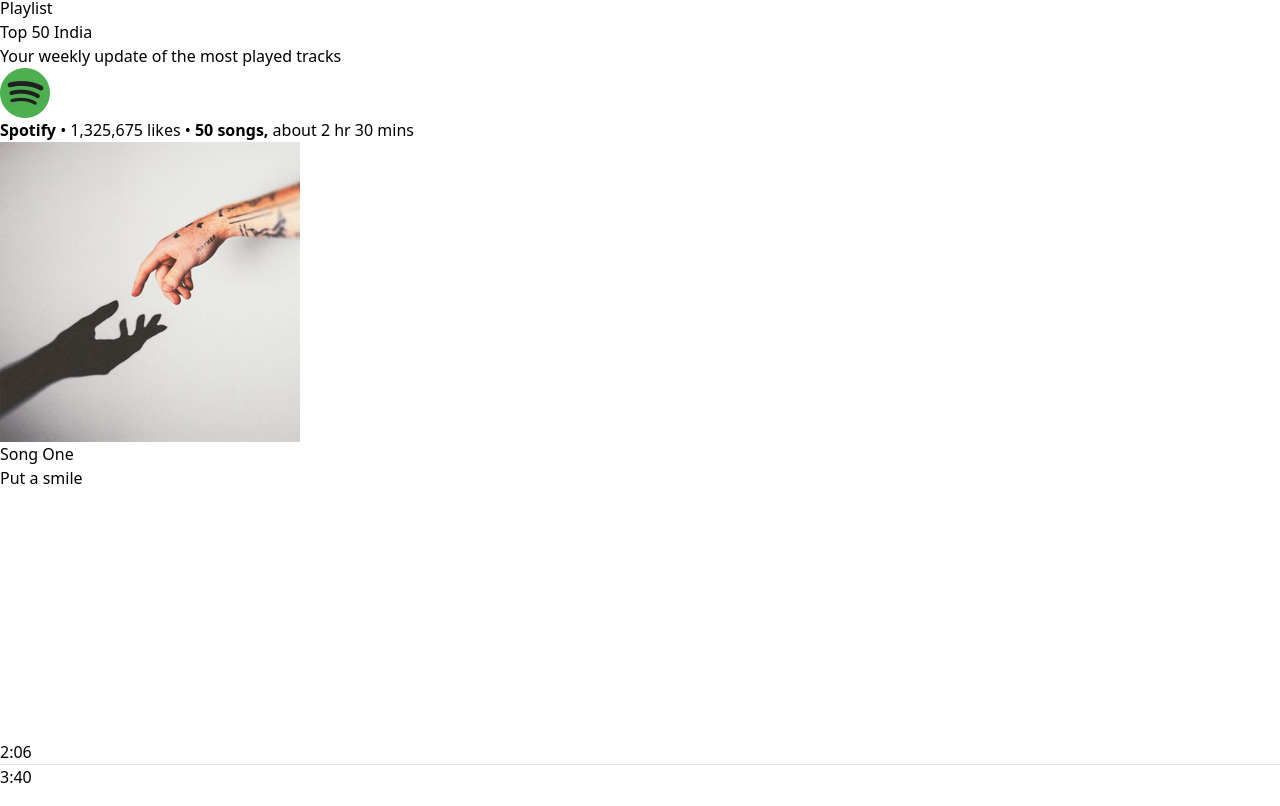
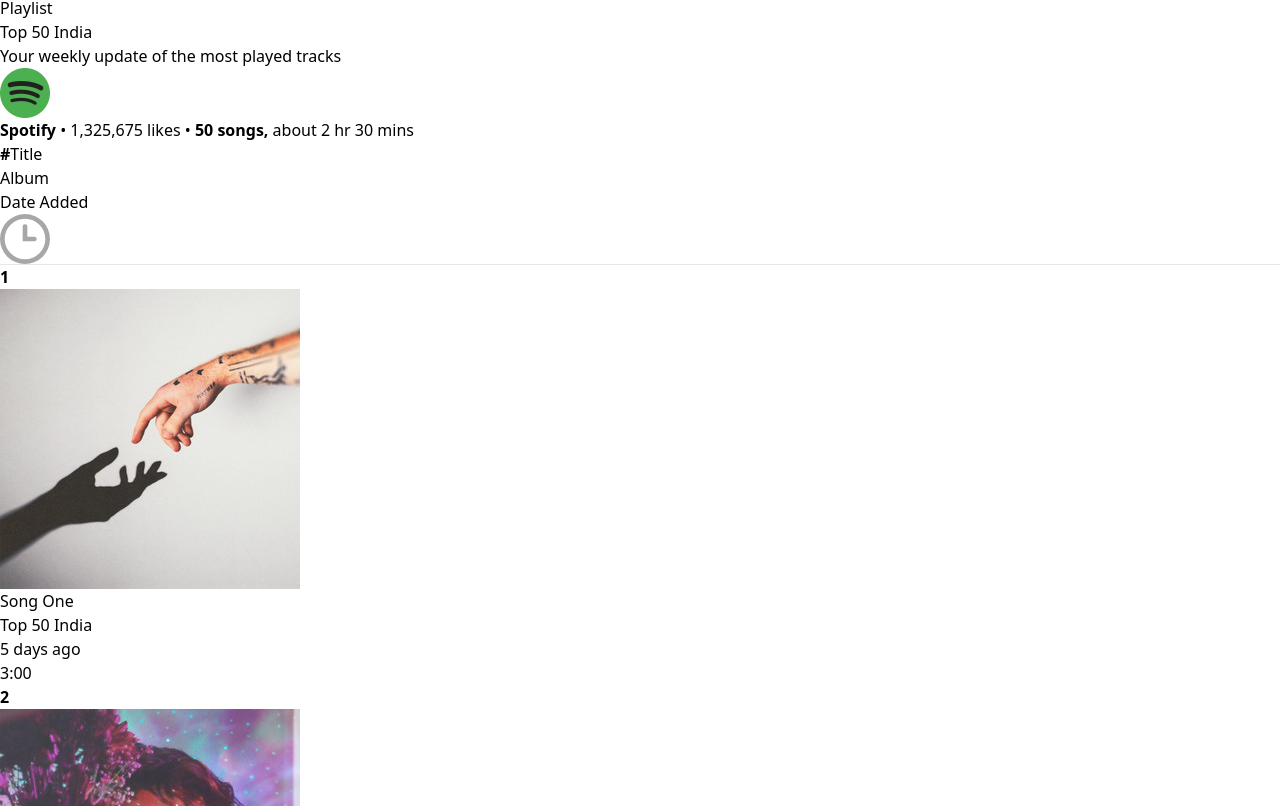
Before and after one commit to Withyen/Spotify-Clone, a React (Vite) app: page /album/1 in a window 1280 px wide. Shown: the part 1014-1820 px from the top of the page. Built offline with nearby package versions, Linux system fonts and the light colour scheme.

Commit message:
feat: add fully functional music album page

```diff
--- a/src/componets/DisplayAlbum.jsx
+++ b/src/componets/DisplayAlbum.jsx
@@ -1,7 +1,7 @@
 import React from 'react'
 import Navbar from './Navbar'
 import { useParams } from 'react-router-dom';
-import { albumsData, assets } from '../assets/assets';
+import { albumsData, assets, songsData } from '../assets/assets';
 
 const DisplayAlbum = () => {
   const { id } = useParams();
@@ -22,6 +22,27 @@
           </p>
         </div>
       </div>
+      <div className='grid grid-cols-3 sm:grid-cols-4 mt-10 mb-4 pl-2 text-[#a7a7a7]'>
+        <p><b className='mr-4'>#</b>Title</p>
+        <p>Album</p>
+        <p className='hidden sm:block'>Date Added</p>
+        <img className='m-auto w-4' src={assets.clock_icon} alt="" />
+      </div>
+      <hr />
+      {
+        songsData.map((item, index) => (
+          <div key={index} className='grid grid-cols-3 sm:grid-cols-4 gap-2 p-2 items-center text-[#a7a7a7] hover:bg-[#ffffff2b] cursor-pointer'>
+            <p className='text-white'>
+              <b className='mr-4 text-[#a7a7a7]'>{index+1}</b>
+              <img className='inline w-10 mr-5' src={item.image} alt="" />
+              {item.name}
+            </p>
+            <p className='text-15px'>{albumData.name}</p>
+            <p className='text-[15px] hidden sm:block'>5 days ago</p>
+            <p className='text-[15px] text-center'>{item.duration}</p>
+          </div>
+        ))
+      }
     </>
   )
 }
```
